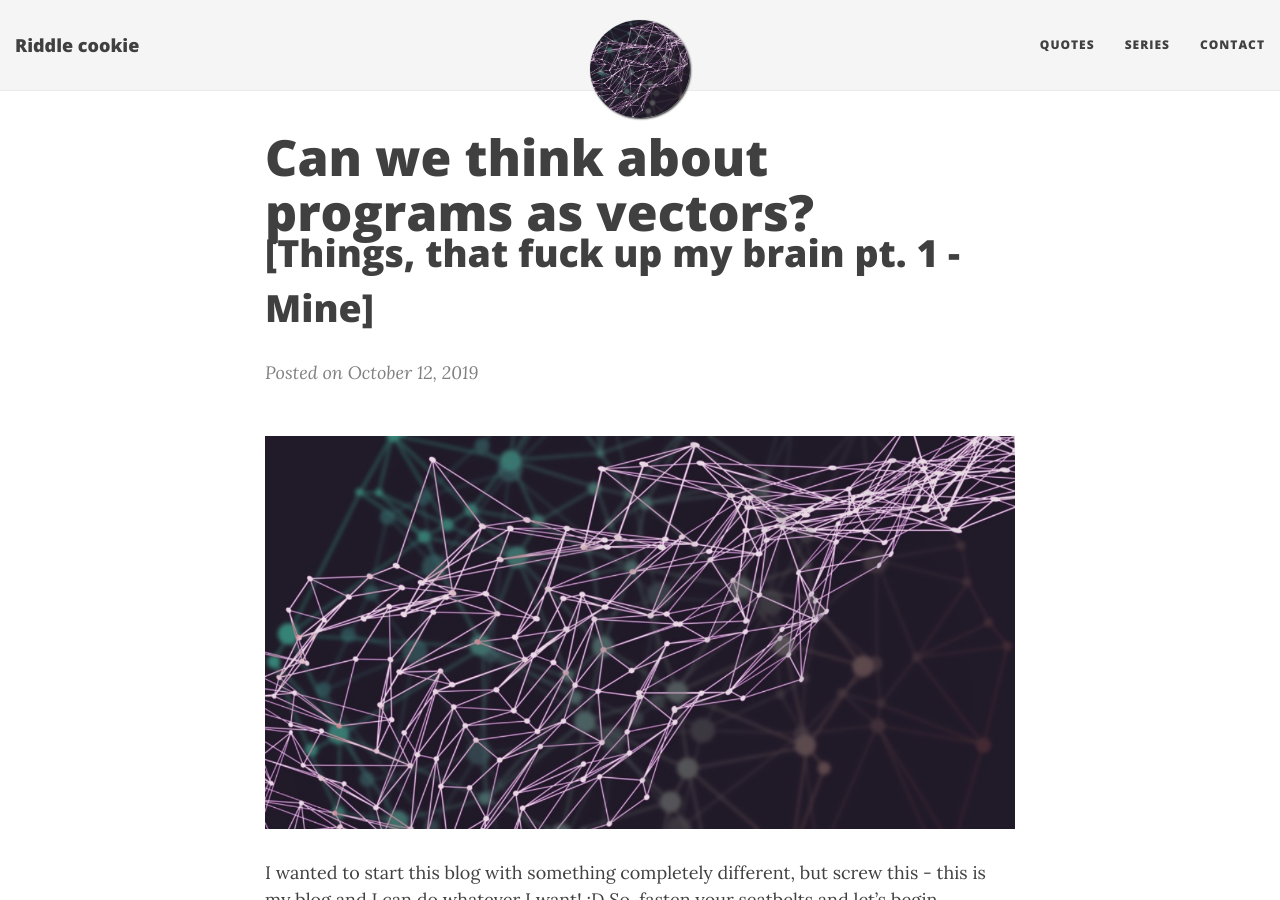
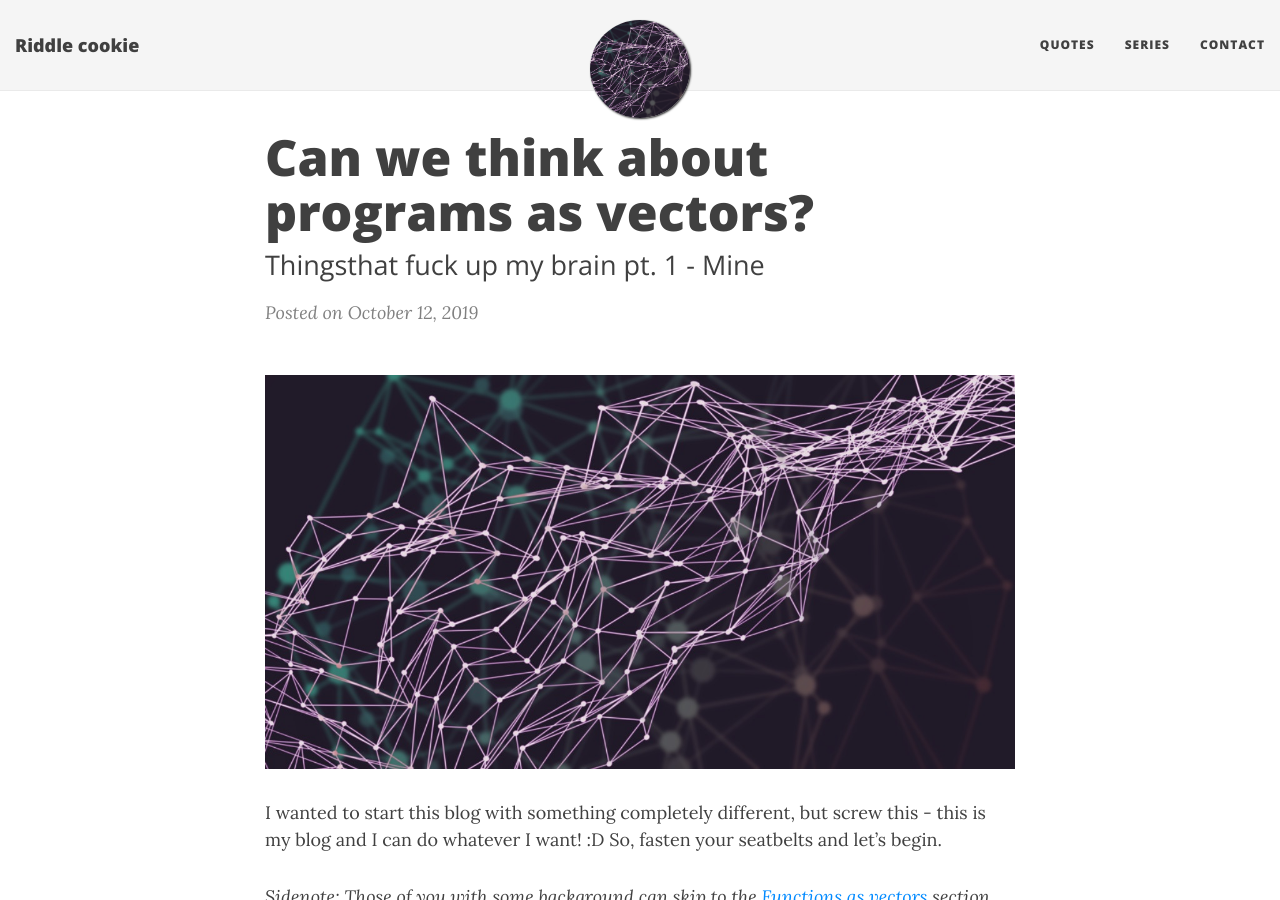
Before and after one commit to riddlecookie/riddlecookie.github.io, a Jekyll site: the page built from _posts/2019-10-12-algorithms-as-vectors.md, in a window 1280 px wide and 900 px high. Built offline with Jekyll 4.4.1, drawn with Linux system fonts in a browser that asks for light colours; nearby versions of some CDN libraries; formulas are drawn with MathJax 3.

```diff
--- a/_posts/2019-10-12-algorithms-as-vectors.md
+++ b/_posts/2019-10-12-algorithms-as-vectors.md
@@ -1,6 +1,7 @@
 ---
 layout: post
-title: Can we think about programs as vectors? <br> <sup>[Things, that fuck up my brain pt. 1 - Mine]</sup>
+title: Can we think about programs as vectors?
+subtitle: [Things, that fuck up my brain pt. 1 - Mine]
 image: /img/posts/2019-10-12-algorithms-as-vectors/avatar.jpg
 ---
 
```
